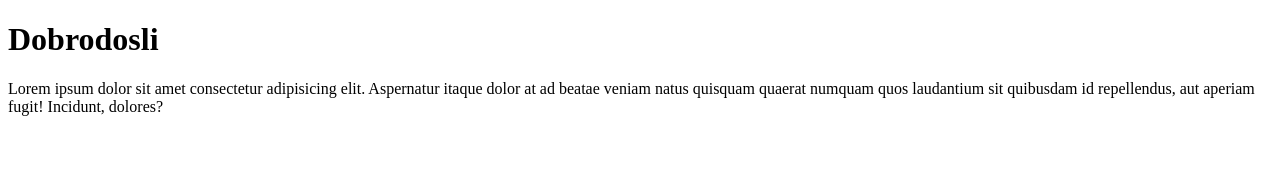
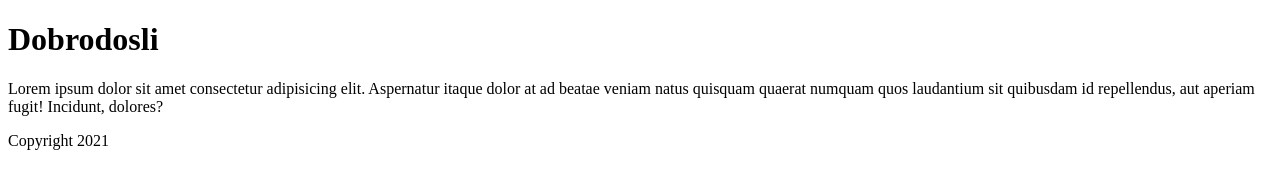
Before and after one commit to analerinc/git-vezba, a plain HTML site: page index.html in a window 1280 px wide. Drawn offline with Linux system fonts and the light colour scheme.

Commit message:
zavrsena footer sekcija.

```diff
--- a/index.html
+++ b/index.html
@@ -15,5 +15,8 @@
             Lorem ipsum dolor sit amet consectetur adipisicing elit. Aspernatur itaque dolor at ad beatae veniam natus quisquam quaerat numquam quos laudantium sit quibusdam id repellendus, aut aperiam fugit! Incidunt, dolores?
         </p>
     </main>
+    <footer>
+        Copyright 2021
+    </footer>
 </body>
 </html>
```
